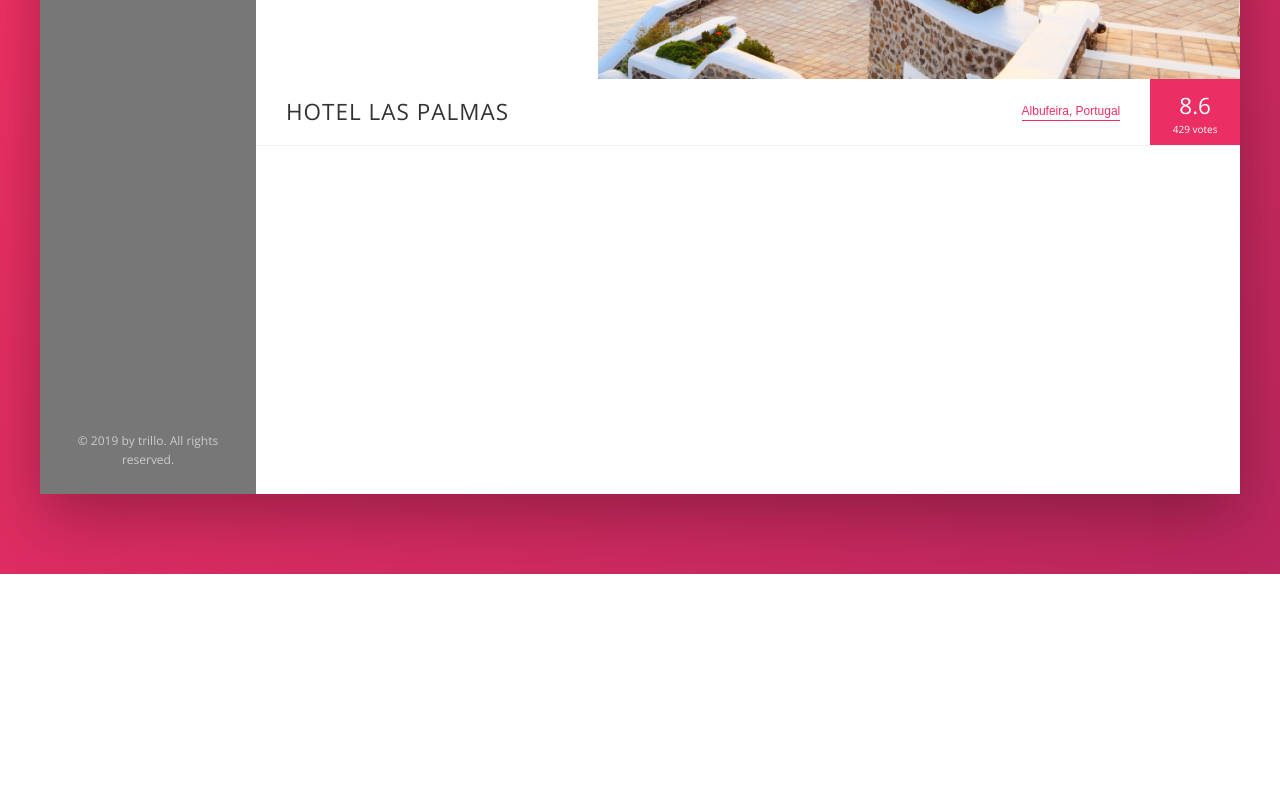
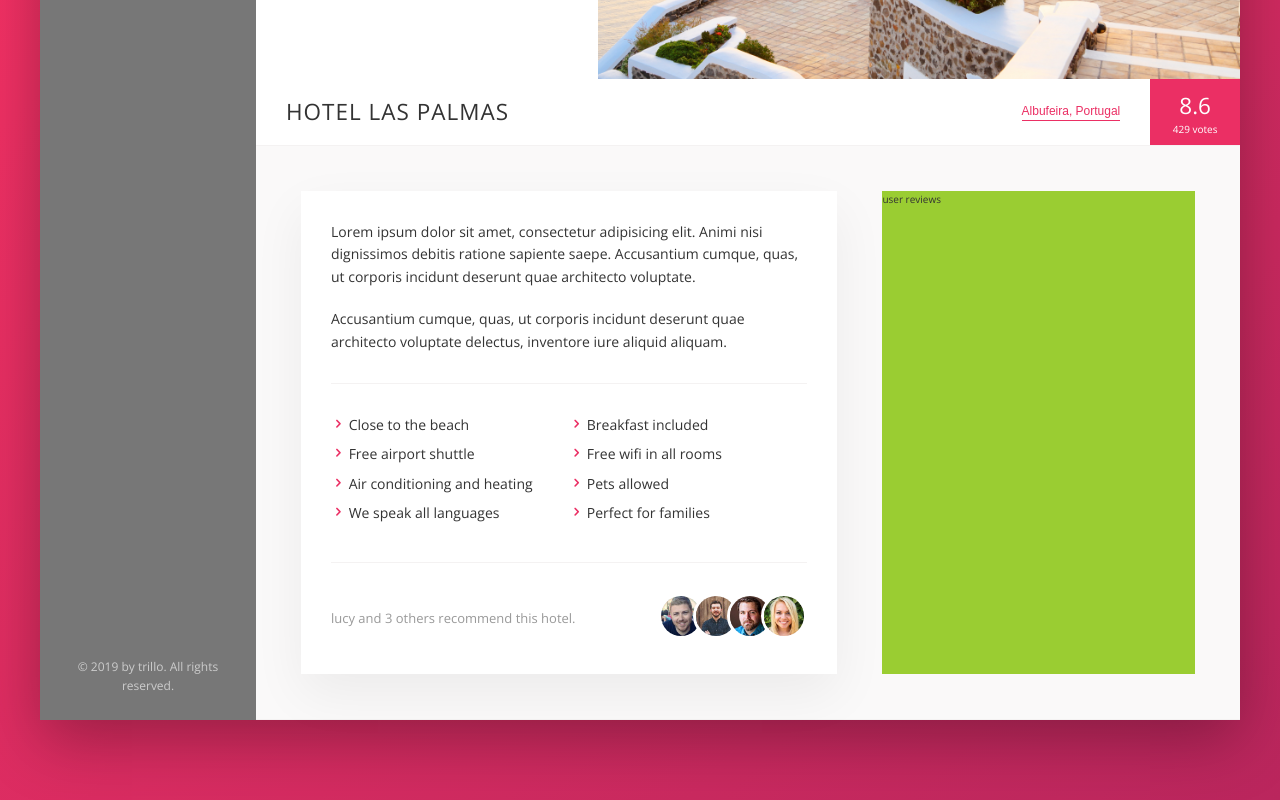
Before and after one commit to jangam-sridhar-reddy/trillo-project-scss-and-flex-box, a website built with webpack: page src/index.html in a window 1280 px wide. Shown: the part 456-1256 px from the top of the page. Before the commit the page ends 1030 px from the top, so only its background shows below. Built offline with nearby package versions, Linux system fonts and the light colour scheme.

Commit message:
description section completed.

```diff
--- a/package.json
+++ b/package.json
@@ -30,6 +30,7 @@
     "node-sass": "^4.14.1",
     "sass-loader": "^10.0.2",
     "style-loader": "^1.2.1",
+    "url-loader": "^4.1.0",
     "webpack": "^4.44.1",
     "webpack-cli": "^3.3.12",
     "webpack-dev-server": "^3.11.0",
--- a/src/assets/sass/_base.scss
+++ b/src/assets/sass/_base.scss
@@ -13,6 +13,8 @@
     --color-grey-dark-3: #999;
 
     --box-shadw-dark: 0 2rem 6rem rgba(0, 0, 0, 0.3);
+    --box-shadow-light: 0 2rem 5rem rgba(0, 0, 0, 0.06);
+    --line: 1px solid var(--color-grey-light-2);
 }
 *{
     margin:0;
--- a/src/assets/sass/_component.scss
+++ b/src/assets/sass/_component.scss
@@ -222,7 +222,7 @@
 
     display: flex;
     align-items: center;
-    border-bottom: 1px solid var(--color-grey-light-2);
+    border-bottom: var(--line);
 
     &__heading {
         font-size: 2.25rem;
@@ -321,3 +321,95 @@
         box-shadow: none;
     }
 }
+
+
+// /////////////////////////////////////////////////
+// detail
+
+.detail{
+    display : flex;
+    padding: 4.5rem;
+    background-color: var(--color-grey-light-1);
+    border-bottom: var(--line);
+}
+
+// /////////////////////////////////////////////////
+// description
+
+.description {
+    font-size: 1.4rem;
+    background-color: #fff;
+    flex: 0 0 60%;
+    margin-right: 4.5rem;
+    box-shadow: var(--box-shadow-light);
+    padding: 3rem;
+}
+
+// /////////////////////////////////////////////////
+// user-reviews
+
+.user-reviews {
+    background-color: yellowgreen;
+    flex: 1;
+}
+
+// /////////////////////////////////////////////////
+// paragraph
+.paragraph {
+    &:not(:last-of-type) {
+        margin-bottom: 2rem;
+    }
+}
+
+// /////////////////////////////////////////////////
+// list
+.list {
+    margin: 3rem 0;
+    list-style: none;
+    padding: 3rem 0;
+    border-top : var(--line);
+    border-bottom : var(--line);
+
+    display: flex;
+    flex-wrap: wrap;
+
+    &__item {
+        flex : 0 0 50%;
+        margin-bottom: .7rem;
+
+        & > span {
+            color: var(--color-primary);
+        }
+    }
+}
+
+
+
+
+// /////////////////////////////////////////////////
+// recommend
+
+.recommend{
+    font-size: 1.3rem;
+    color: var(--color-grey-dark-3);
+    display: flex;
+    align-items: center;
+
+    &__count {
+        margin-right: auto;
+    }
+
+
+
+    &__photo{
+        height: 4rem;
+        width: 4rem;
+        border-radius: 50%;
+        border: 3px solid #fff;
+        box-sizing: content-box;
+        &:not(:last-of-type){
+            margin-right: -1.5rem;
+        }
+
+    }
+}
--- /dev/null
+++ b/src/assets/sass/_icomoon.scss
@@ -0,0 +1,29 @@
+@font-face {
+    font-family: 'icomoon';
+    src:  url('../public/fonts/icomoon.ttf?ixpxfq');
+    src:  url('../public/fonts/icomoon.ttf?ixpxfq') format('truetype'),
+      url('../public/fonts/icomoon.woff?ixpxfq') format('woff'),
+      url('../public/fonts/icomoon.svg?ixpxfq#icomoon') format('svg');
+    font-weight: normal;
+    font-style: normal;
+    font-display: block;
+  }
+
+  [class^="icon-"], [class*=" icon-"] {
+    /* use !important to prevent issues with browser extensions that change fonts */
+    font-family: 'icomoon' !important;
+    speak: never;
+    font-style: normal;
+    font-weight: normal;
+    font-variant: normal;
+    text-transform: none;
+    line-height: 1;
+
+    /* Better Font Rendering =========== */
+    -webkit-font-smoothing: antialiased;
+    -moz-osx-font-smoothing: grayscale;
+  }
+
+  .icon-chevron-right:before {
+    content: "\e901";
+  }
--- a/src/assets/sass/_layout.scss
+++ b/src/assets/sass/_layout.scss
@@ -11,7 +11,7 @@
 .header {
     height: 7rem;
     background-color: #ffffff;
-    border-bottom: 1px solid var(--color-grey-light-2);
+    border-bottom: var(--line);
     font-size: 1.4rem;
     display: flex;
     justify-content: space-between;
@@ -34,7 +34,5 @@
 
 .hotel-view{
     background-color: #ffffff;
-    height: 80rem;
-
     flex: 1;
 }
--- a/src/assets/sass/main.scss
+++ b/src/assets/sass/main.scss
@@ -1,3 +1,4 @@
 @import "./base";
 @import "./component";
+@import "./icomoon";
 @import "./layout";
--- a/src/index.html
+++ b/src/index.html
@@ -1,20 +1,27 @@
 <!DOCTYPE html>
 <html lang="en">
   <head>
-        <meta charset="UTF-8">
-        <meta name="viewport" content="width=device-width, initial-scale=1.0">
+    <meta charset="UTF-8" />
+    <meta name="viewport" content="width=device-width, initial-scale=1.0" />
 
-        <link href="https://fonts.googleapis.com/css?family=Open+Sans:300,400,600" rel="stylesheet">
-        <link rel="shortcut icon" type="image/png" href="img/favicon.png">
+    <link
+      href="https://fonts.googleapis.com/css?family=Open+Sans:300,400,600"
+      rel="stylesheet"
+    />
+    <link rel="shortcut icon" type="image/png" href="img/favicon.png" />
 
     <title>trillo &mdash; Your all-in-one booking app</title>
   </head>
   <body>
     <div class="container">
       <header class="header">
-                <img src="assets/img/logo.png" alt="trillo logo" class="logo">
+        <img src="assets/img/logo.png" alt="trillo logo" class="logo" />
         <form action="#" class="search">
-                    <input type="text" class="search__input" placeholder="search hotels">
+          <input
+            type="text"
+            class="search__input"
+            placeholder="search hotels"
+          />
           <button class="search__button">
             <svg class="search__icon">
               <use xlink:href="#sprite_icon-magnifying-glass"></use>
@@ -35,7 +42,11 @@
             <span class="user-nav__notification">13</span>
           </div>
           <div class="user-nav__user">
-                        <img src="assets/img/user.jpg" alt="user photo" class="user-nav__user-photo">
+            <img
+              src="assets/img/user.jpg"
+              alt="user photo"
+              class="user-nav__user-photo"
+            />
             <span class="user-nav__user-name">jonas</span>
           </div>
         </nav>
@@ -76,26 +87,34 @@
               </a>
             </li>
           </ul>
-                <div class="legal">
-                    &copy; 2019 by trillo. All rights reserved.
-                </div>
+          <div class="legal">&copy; 2019 by trillo. All rights reserved.</div>
         </nav>
         <main class="hotel-view">
           <div class="gallery">
             <figure class="gallery__item">
-                           <img src="assets/img/hotel-1.jpg" alt="photo of hotel 1" class="gallery__photo">
+              <img
+                src="assets/img/hotel-1.jpg"
+                alt="photo of hotel 1"
+                class="gallery__photo"
+              />
             </figure>
             <figure class="gallery__item">
-                           <img src="assets/img/hotel-2.jpg" alt="photo of hotel 2" class="gallery__photo">
+              <img
+                src="assets/img/hotel-2.jpg"
+                alt="photo of hotel 2"
+                class="gallery__photo"
+              />
             </figure>
             <figure class="gallery__item">
-                           <img src="assets/img/hotel-3.jpg" alt="photo of hotel 3" class="gallery__photo">
+              <img
+                src="assets/img/hotel-3.jpg"
+                alt="photo of hotel 3"
+                class="gallery__photo"
+              />
             </figure>
           </div>
           <div class="overview">
-                       <h1 class="overview__heading">
-                           hotel las palmas
-                       </h1>
+            <h1 class="overview__heading">hotel las palmas</h1>
             <div class="overview__stars">
               <svg class="overview__icon-star">
                 <use xlink:href="#sprite_icon-star"></use>
@@ -125,7 +144,42 @@
               <div class="overview__rating-average">8.6</div>
               <div class="over__rating-count">429 votes</div>
             </div>
-
+          </div>
+          <div class="detail">
+            <div class="description">
+              <p class="paragraph">
+                Lorem ipsum dolor sit amet, consectetur adipisicing elit. Animi
+                nisi dignissimos debitis ratione sapiente saepe. Accusantium
+                cumque, quas, ut corporis incidunt deserunt quae architecto
+                voluptate.
+              </p>
+              <p class="paragraph">
+                Accusantium cumque, quas, ut corporis incidunt deserunt quae
+                architecto voluptate delectus, inventore iure aliquid aliquam.
+              </p>
+              <ul class="list">
+                  <li class="list__item"><span class="icon-chevron-right"></span>  Close to the beach</li>
+                  <li class="list__item"><span class="icon-chevron-right"></span>  Breakfast included</li>
+                  <li class="list__item"><span class="icon-chevron-right"></span>  Free airport shuttle</li>
+                  <li class="list__item"><span class="icon-chevron-right"></span>  Free wifi in all rooms</li>
+                  <li class="list__item"><span class="icon-chevron-right"></span>  Air conditioning and heating</li>
+                  <li class="list__item"><span class="icon-chevron-right"></span>  Pets allowed</li>
+                  <li class="list__item"><span class="icon-chevron-right"></span>  We speak all languages</li>
+                  <li class="list__item"><span class="icon-chevron-right"></span>  Perfect for families</li>
+            </ul>
+            <div class="recommend">
+                <p class="recommend__count">
+                    lucy and 3 others recommend this hotel.
+                </p>
+                <div class="recommend__friends">
+                    <img src="assets/img/user-3.jpg" alt="friends 1" class="recommend__photo">
+                    <img src="assets/img/user-4.jpg" alt="friends 2" class="recommend__photo">
+                    <img src="assets/img/user-5.jpg" alt="friends 3" class="recommend__photo">
+                    <img src="assets/img/user-6.jpg" alt="friends 4" class="recommend__photo">
+                </div>
+            </div>
+            </div>
+            <div class="user-reviews">user reviews</div>
           </div>
         </main>
       </div>
--- a/webpack.common.js
+++ b/webpack.common.js
@@ -1,5 +1,6 @@
 const HtmlWebpackPlugin = require('html-webpack-plugin');
 const SpriteLoaderPlugin = require('svg-sprite-loader/plugin');
+const path = require("path");
 
 module.exports = {
     entry : "./src/assets/srcipts/app.js",
@@ -32,6 +33,11 @@ module.exports = {
             {
                 test : /\.svg/i,
                 include: /.*sprite\.svg/,
+                exclude: {
+                    or: [
+                        path.resolve(__dirname, './src/assets/public/fonts')
+                    ]
+                },
                 use: [
                     {
                         loader: 'svg-sprite-loader',
@@ -40,6 +46,12 @@ module.exports = {
                         }
                     },
                 ],
+            },
+            {
+                test: /\.(woff|woff2|eot|ttf|svg)$/,
+                include: [path.resolve(__dirname, './src/assets/public/fonts')],
+                exclude: /.*sprite\.svg/,
+                loader: 'url-loader?limit=100000',
             }
         ]
     },
```
Also changed, not shown: src/assets/public/fonts/icomoon.ttf (added), src/assets/public/fonts/icomoon.woff (added), 2 other files. Lines whose indentation alone changed are shown as unchanged.
